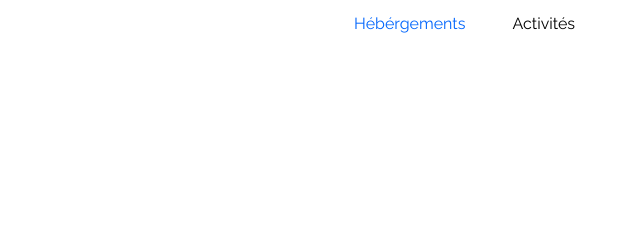
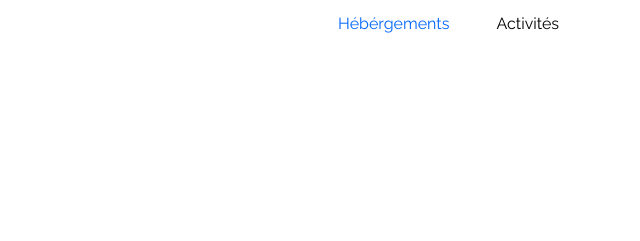
Before and after one commit to FrancoisSchmitt/Schmitt_Francois_01_Booki_22042024, a plain HTML site: page index.html in a window 1280 px wide. Shown: the top 241 px of the page, 640-1280 px from the left. Drawn offline with Linux system fonts and the light colour scheme.

Commit message:
Update style.css

```diff
--- a/css/style.css
+++ b/css/style.css
@@ -458,6 +458,7 @@ h3 {
         margin: 0;
         width: auto;
         gap: 2em;
+        padding: 0 1em 0 0;
     }
 
     .link-active {
```
